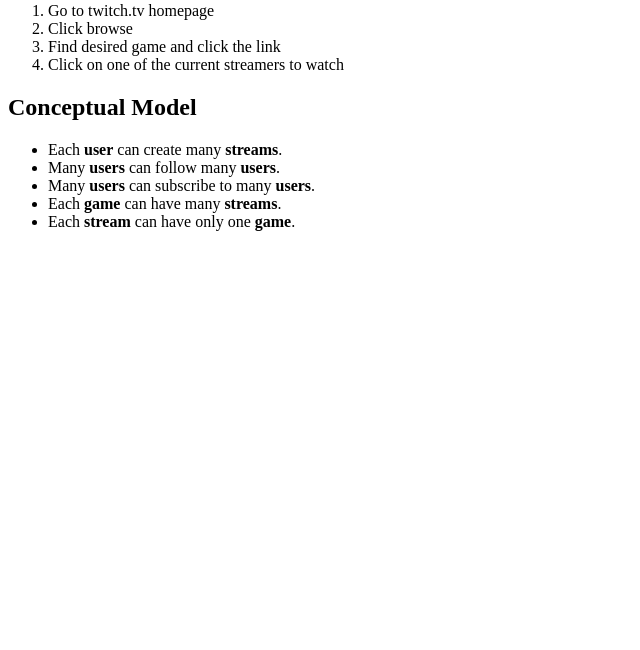
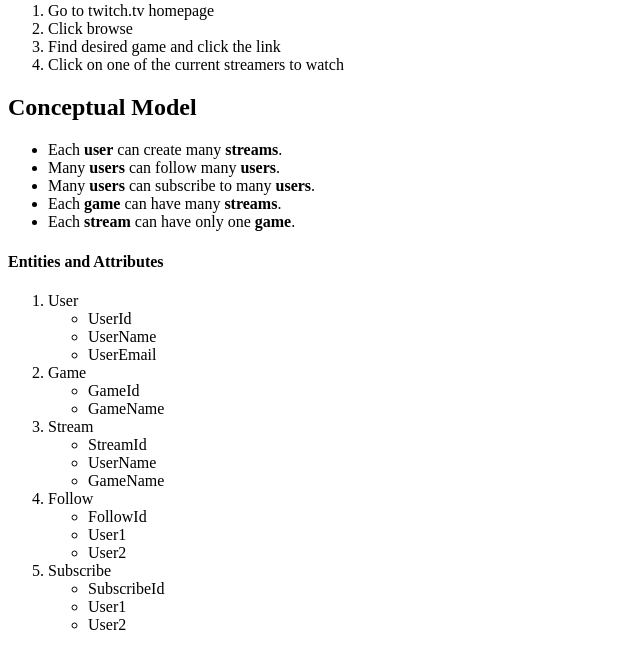
Before and after one commit to zlaudick/twitch-stream, a PHP site: page / in a window 1280 px wide. Shown: the part 370-1020 px from the top of the page, without its empty margins (0-640 px from the left). Before the commit the page ends 601 px from the top, so only its background shows below. Run offline with PHP 8.4, Linux system fonts and the light colour scheme.

Commit message:
added Entities and Attributes to Conceptual Model

```diff
--- a/index.php
+++ b/index.php
@@ -29,5 +29,37 @@
 				<li>Each <strong>game</strong> can have many <strong>streams</strong>.</li>
 				<li>Each <strong>stream</strong> can have only one <strong>game</strong>.</li>
 			</ul>
+		<h4>Entities and Attributes</h4>
+			<ol>
+				<li>User</li>
+					<ul>
+						<li>UserId</li>
+						<li>UserName</li>
+						<li>UserEmail</li>
+					</ul>
+				<li>Game</li>
+					<ul>
+						<li>GameId</li>
+						<li>GameName</li>
+					</ul>
+				<li>Stream</li>
+					<ul>
+						<li>StreamId</li>
+						<li>UserName</li>
+						<li>GameName</li>
+					</ul>
+				<li>Follow</li>
+					<ul>
+						<li>FollowId</li>
+						<li>User1</li>
+						<li>User2</li>
+					</ul>
+				<li>Subscribe</li>
+					<ul>
+						<li>SubscribeId</li>
+						<li>User1</li>
+						<li>User2</li>
+					</ul>
+			</ol>
 	</body>
 </html>
```
